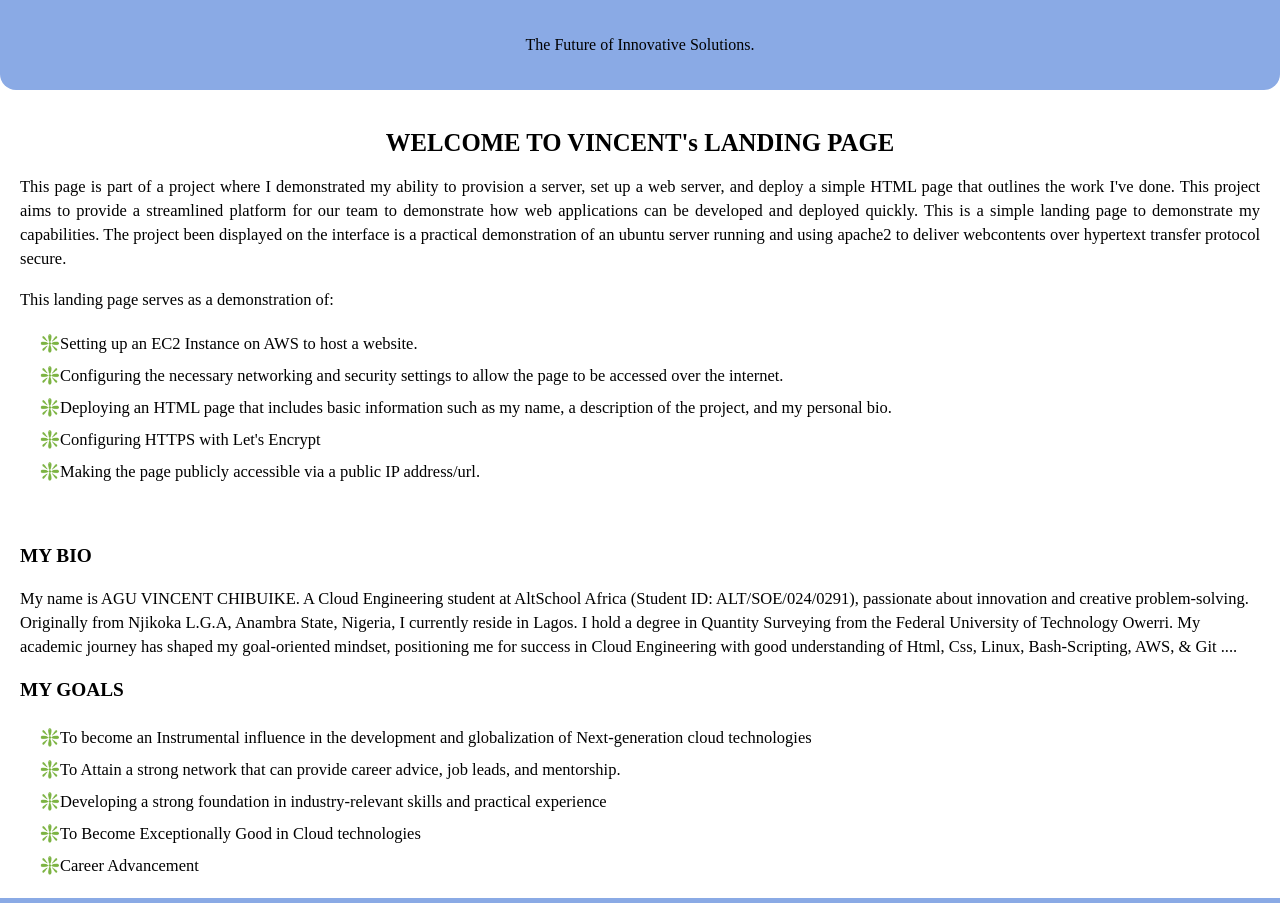
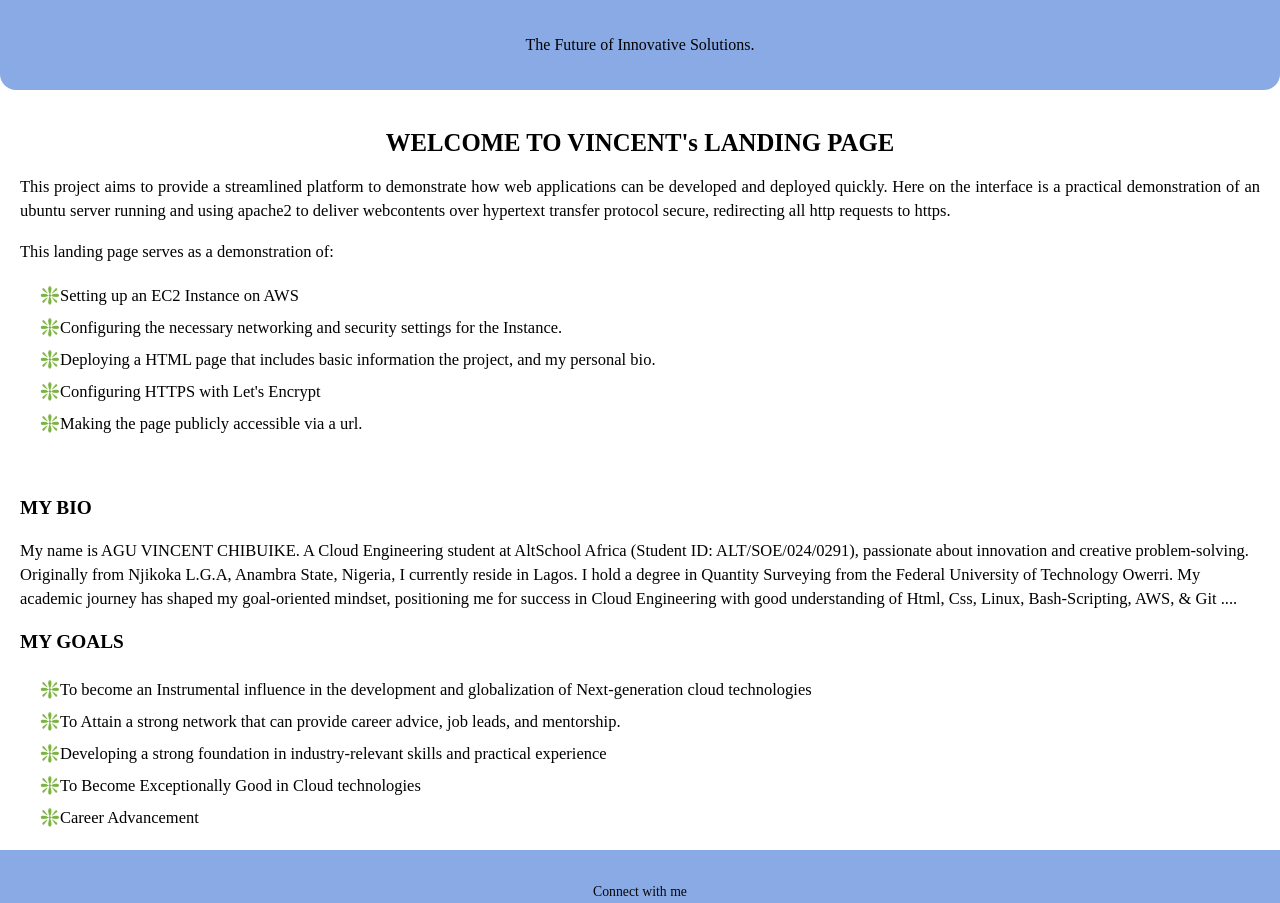
Before and after one commit to Vee-op/Project_Ubuntu, a plain HTML site: page index.html in a window 1280 px wide. Shown: the top 903 px of the page. Drawn offline with Linux system fonts and the light colour scheme.

Commit message:
Modified info on the Landing Page introduction

```diff
--- a/index.html
+++ b/index.html
@@ -15,23 +15,24 @@
     <main>
         <section class="introduction">
             <h1>WELCOME TO VINCENT's LANDING PAGE</h1>
-            <p>This page is part of a project where I demonstrated my ability to provision a server, set up a web server, and deploy a simple HTML page that outlines the work I've done.
-                This project aims to provide a streamlined platform for our team to demonstrate how web applications can be developed and deployed quickly.
-                This is a simple landing page to demonstrate my capabilities. The project been displayed on the interface is a practical demonstration of an ubuntu server running and using apache2 to deliver webcontents over hypertext transfer protocol secure.
+            <p>
+                This project aims to provide a streamlined platform to demonstrate how web applications can be developed and deployed quickly.
+                Here on the interface is a practical demonstration of an ubuntu server running and using apache2 to deliver webcontents over hypertext transfer protocol secure, redirecting all http requests to https.
             </p>
             <p> This landing page serves as a demonstration of: </p>
             <ol>
-                <li>Setting up an EC2 Instance on AWS to host a website.</li>
-                <li>Configuring the necessary networking and security settings to allow the page to be accessed over the internet.</li>
-                <li>Deploying an HTML page that includes basic information such as my name, a description of the project, and my personal bio.</li>
+                <li>Setting up an EC2 Instance on AWS</li>
+                <li>Configuring the necessary networking and security settings for the Instance.</li>
+                <li>Deploying a HTML page that includes basic information the project, and my personal bio.</li>
                 <li>Configuring HTTPS with Let's Encrypt</li>
-                <li>Making the page publicly accessible via a public IP address/url.</li>
+                <li>Making the page publicly accessible via a url.</li>
             </ol>
         </section>
 
         <section class="my-bio">
             <h3>MY BIO</h3>
-            <p> My name is AGU VINCENT CHIBUIKE. A Cloud Engineering student at AltSchool Africa (Student ID: ALT/SOE/024/0291), passionate about innovation and creative problem-solving.
+            <p>
+                My name is AGU VINCENT CHIBUIKE. A Cloud Engineering student at AltSchool Africa (Student ID: ALT/SOE/024/0291), passionate about innovation and creative problem-solving.
                 Originally from Njikoka L.G.A, Anambra State, Nigeria, I currently reside in Lagos. I hold a degree in Quantity Surveying from the Federal University of Technology Owerri.
                 My academic journey has shaped my goal-oriented mindset, positioning me for success in Cloud Engineering with good understanding of Html, Css, Linux, Bash-Scripting, AWS, & Git ....
             </p>
```
